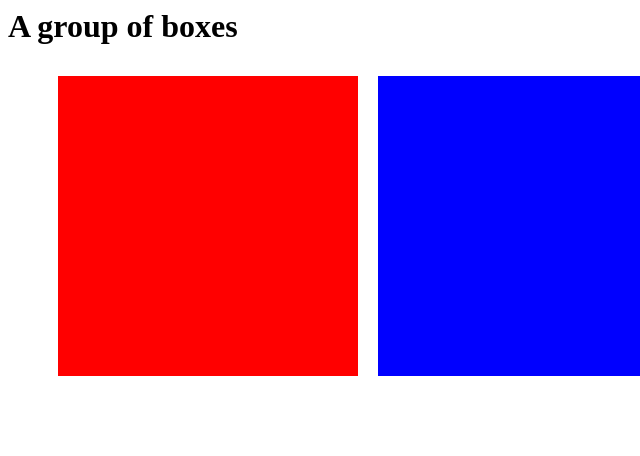
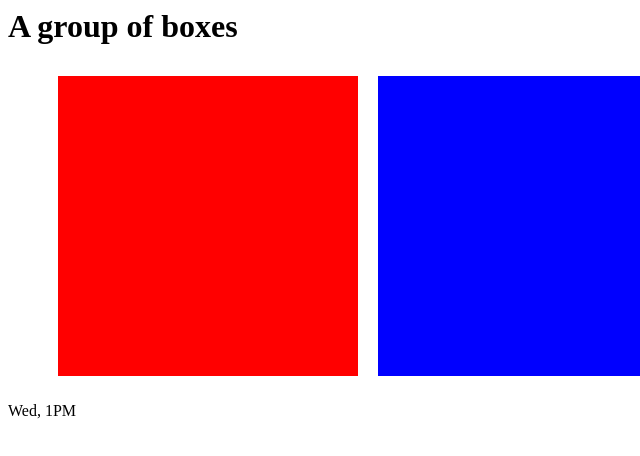
Before and after one commit to RenGVZ/webpack-demo, a website built with webpack: page dist/index.html in a window 1280 px wide. Shown: the full height of the page, 0-640 px from the left. Built offline with Linux system fonts and the light colour scheme.

Commit message:
added moment.js and manipulated its formatting

```diff
--- a/package.json
+++ b/package.json
@@ -15,6 +15,7 @@
   },
   "dependencies": {
     "lodash": "^4.17.15",
+    "moment": "^2.24.0",
     "sortablejs": "^1.10.2"
   }
 }
--- a/src/index.js
+++ b/src/index.js
@@ -1,9 +1,9 @@
 import { initSortable } from './plugins/init_sortable';
+import { addDate } from './plugins/moment_code';
 // import _ from 'lodash';
 
 initSortable();
-
-
+addDate();
 
 // function component() {
 //   const element = document.createElement('div');
--- /dev/null
+++ b/src/plugins/moment_code.js
@@ -0,0 +1,11 @@
+var moment = require('moment');
+moment().format();
+
+let now = moment().format("ddd, hA");
+
+const addDate = () => {
+  const line = document.querySelector('#line');
+  line.insertAdjacentText('beforebegin', now);
+}
+
+export { addDate };
```
Also changed, not shown: dist/index.html, dist/main.js, 1 other file.
